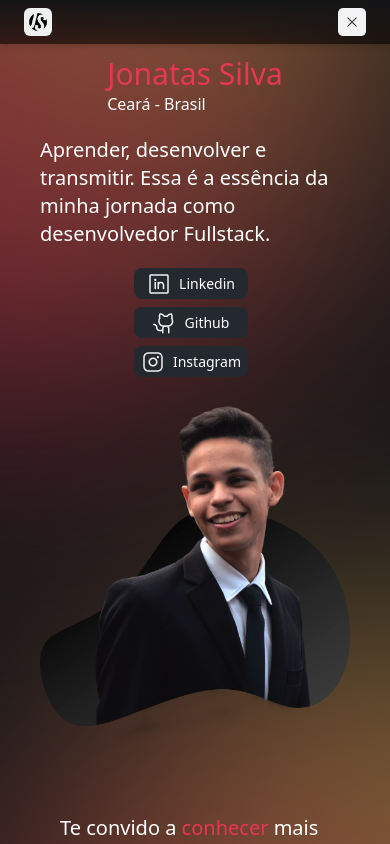
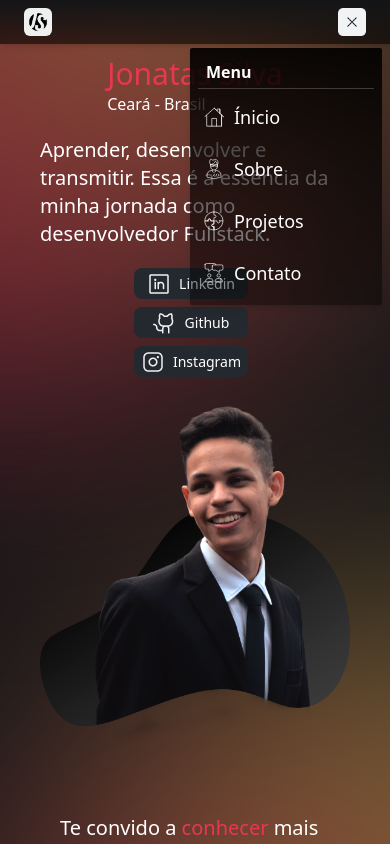
Before and after one commit to JsCodeDevlopment/Portfolio, a React (Vite) app: page / in a window 390 px wide. Both pictures are taken after a click on the picture 352 px from the left and 22 px from the top of the page. Shown: the top 844 px of the page. Built offline with nearby package versions, Linux system fonts and the light colour scheme.

Commit message:
feat: responsive menu

```diff
--- a/src/components/Header.tsx
+++ b/src/components/Header.tsx
@@ -3,6 +3,7 @@ import HbgBtn from "../assets/images/menu.png";
 import CloseBtn from "../assets/images/close-menu.png";
 import { useState } from "react";
 import { Link } from "react-router-dom";
+import { ResponsiveMenu } from "./ResponsiveMenu";
 
 export function Header() {
   const [menuVisible, setMenuVisible] = useState(false);
@@ -24,6 +25,7 @@ export function Header() {
           alt=""
           onClick={() => setMenuVisible(!menuVisible)} />
       </div>
+      {menuVisible ? <ResponsiveMenu/> : <></>}
     </div>
   );
 }
--- a/src/components/HomeContent.tsx
+++ b/src/components/HomeContent.tsx
@@ -45,7 +45,7 @@ export function HomeContent() {
           endereco="https://www.instagram.com/jonatasilva14/" />
       </div>
       <div className="flex -mt-64 ml-44 -z-10 max-lg:z-0 max-lg:m-0">
-        <img className="shadow-first" src={Me} alt="" />
+        <img src={Me} alt="" />
       </div>
       <div className="flex flex-col items-center justify-center p-5">
         <p className="text-xl">
--- a/src/components/Menu.tsx
+++ b/src/components/Menu.tsx
@@ -1,50 +1,11 @@
 import { Link } from "react-router-dom";
 import Logo from "../assets/images/mini-logo.png";
-import Home from "../assets/static/home.json";
-import About from "../assets/static/about.json";
-import Projects from "../assets/static/project.json";
-import Contact from "../assets/static/contact.json";
-import { IMenuOptions } from "../interfaces/IMenuoptions";
-import { useRef } from "react";
 import { IconAnimation } from "./IconAnimation";
+import { useMenuOptions } from "./moc/MocMenu";
 
 export function Menu() {
-  const homeRef = useRef<any>();
-  const aboutRef = useRef<any>();
-  const projectsRef = useRef<any>();
-  const contactRef = useRef<any>();
 
-  const menuOptions: IMenuOptions[] = [
-    {
-      icon: Home,
-      title: "Ínicio",
-      href: "/",
-      iconRef: homeRef,
-      speed: 1
-    },
-    {
-      icon: About,
-      title: "Sobre",
-      href: "/about",
-      iconRef: aboutRef,
-      speed: 1
-    },
-    {
-      icon: Projects,
-      title: "Projetos",
-      href: "/projects",
-      iconRef: projectsRef,
-      speed: 1
-
-    },
-    {
-      icon: Contact,
-      title: "Contato",
-      href: "/contact",
-      iconRef: contactRef,
-      speed: 1
-    },
-  ];
+  const { menuOptions } = useMenuOptions()
 
   return (
     <div className=" flex rounded-xl w-60 h-80 p-[1px] z-10 bg-gradient-to-b from-first to-first/0 max-lg:w-1/2 max-lg:h-40 max-lg:absolute max-lg:bottom-1 max-sm:w-2/3 max-[424px]:w-[300px] max-lg:hidden">
@@ -59,7 +20,7 @@ export function Menu() {
         <div className="flex flex-col gap-2 max-lg:flex-row max-lg:w-full max-lg:h-full max-lg:items-center max-lg:justify-center max-lg:z-50">
           {menuOptions.map((option) => (
             <Link to={option.href} key={option.title} onMouseEnter={() => option.iconRef.current?.play()} onMouseLeave={() => option.iconRef.current?.stop()}>
-              <div className="flex gap-2 items-center rounded-md hover:bg-gradient-to-r hover:from-black/30 hover:to-black/5 w-full p-1 h-10 max-lg:bg-black/30 max-lg:justify-center max-lg:flex-col max-lg:gap-0 max-lg:p-2 max-lg:w-[60px] max-lg:h-[50px]">
+              <div className="flex gap-2 items-center rounded-md hover:bg-gradient-to-r hover:from-white/30 hover:to-whfrom-white/5 w-full p-1 h-10 max-lg:bg-black/30 max-lg:justify-center max-lg:flex-col max-lg:gap-0 max-lg:p-2 max-lg:w-[60px] max-lg:h-[50px]">
                 <IconAnimation data={option.icon} iconRef={option.iconRef} speed={option.speed}/>
                 <p className="text-lg max-lg:text-sm">{option.title}</p>
               </div>
--- /dev/null
+++ b/src/components/ResponsiveMenu.tsx
@@ -0,0 +1,29 @@
+import { Link } from "react-router-dom";
+import { useMenuOptions } from "./moc/MocMenu";
+import { IconAnimation } from "./IconAnimation";
+
+export function ResponsiveMenu() {
+  const { menuOptions } = useMenuOptions();
+
+  return (
+    <div className="inline-flex flex-col items-center absolute bg-gradient-to-b from-black/90 to-black/40 rounded-sm shadow-md top-[4.3rem] right-2 max-md:top-[3rem]">
+      <ul className="flex p-2 flex-col gap-1 items-start w-48 h-70">
+        <li className="flex gap-2 py-1 px-2 w-full text-white font-semibold border-b border-white/20">
+          Menu
+        </li>
+        {menuOptions.map((option) => (
+          <li
+            key={option.title}
+            className="flex gap-2 py-1 w-full text-white rounded-md hover:bg-gradient-to-r hover:from-white/30 hover:to-white/5" >
+            <Link to={option.href} key={option.title} onMouseEnter={() => option.iconRef.current?.play()} onMouseLeave={() => option.iconRef.current?.stop()}>
+              <div className="flex gap-2 items-center w-full p-1 h-10">
+                <IconAnimation data={option.icon} iconRef={option.iconRef} speed={option.speed}/>
+                <p className="text-lg">{option.title}</p>
+              </div>
+            </Link>
+          </li>
+        ))}
+      </ul>
+    </div>
+  );
+}
--- /dev/null
+++ b/src/components/moc/MocMenu.ts
@@ -0,0 +1,45 @@
+import Home from "../../assets/static/home.json";
+import About from "../../assets/static/about.json";
+import Projects from "../../assets/static/project.json";
+import Contact from "../../assets/static/contact.json";
+import { IMenuOptions } from "../../interfaces/IMenuoptions";
+import { useRef } from "react";
+
+export function useMenuOptions() {
+  const homeRef = useRef<any>();
+  const aboutRef = useRef<any>();
+  const projectsRef = useRef<any>();
+  const contactRef = useRef<any>();
+
+  const menuOptions: IMenuOptions[] = [
+    {
+      icon: Home,
+      title: "Ínicio",
+      href: "/",
+      iconRef: homeRef,
+      speed: 1,
+    },
+    {
+      icon: About,
+      title: "Sobre",
+      href: "/about",
+      iconRef: aboutRef,
+      speed: 1,
+    },
+    {
+      icon: Projects,
+      title: "Projetos",
+      href: "/projects",
+      iconRef: projectsRef,
+      speed: 1,
+    },
+    {
+      icon: Contact,
+      title: "Contato",
+      href: "/contact",
+      iconRef: contactRef,
+      speed: 1,
+    },
+  ];
+  return { menuOptions };
+}
```
